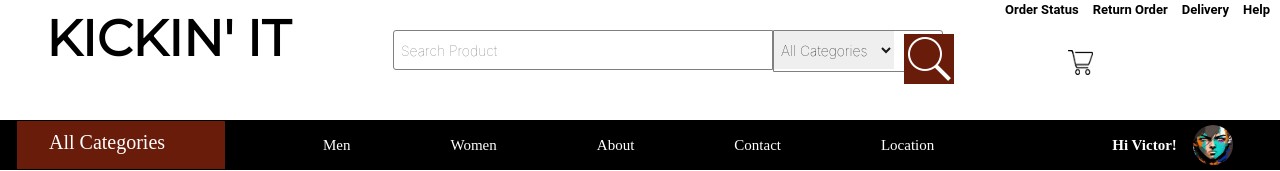
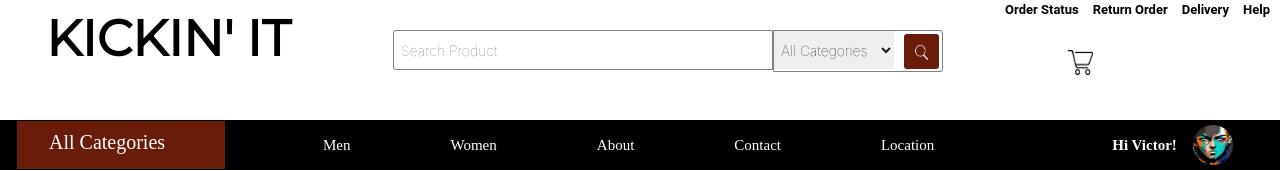
Before and after one commit to Imavicks/genisysClone, a website: page index.html in a window 1280 px wide. Shown: the top 171 px of the page. Drawn offline with Linux system fonts and the light colour scheme.

Commit message:
style pic_1 in style.css file

```diff
--- a/resources/css/style.css
+++ b/resources/css/style.css
@@ -103,6 +103,12 @@ input {
   height: 35px;
   width: 35px;
   background-color: #6A1C0B;
+}
+
+.pic_1 {
+  width: 15px;
+  height: 17px;
+  padding: 10px;
 }
 
 .base-input input::placeholder {
```
